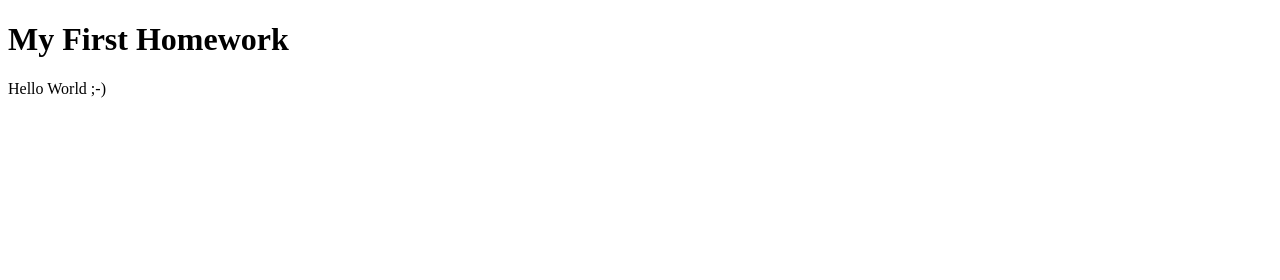
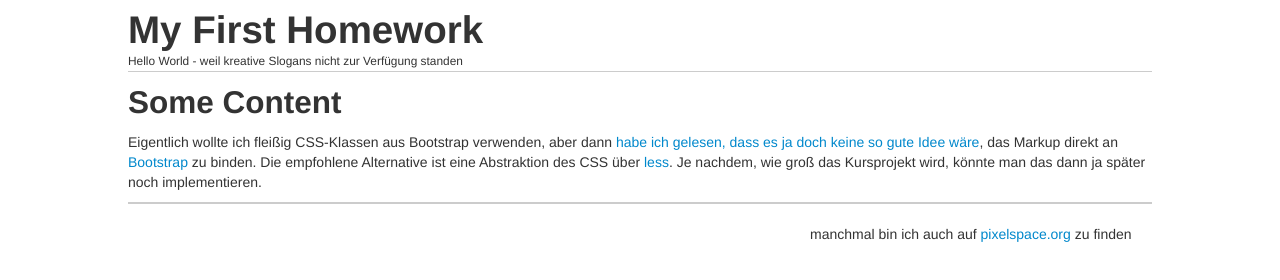
Before and after one commit to danvers/webeng2013, a plain HTML site: page index.html in a window 1280 px wide. Drawn offline with Linux system fonts and the light colour scheme.

Commit message:
some minor changes

```diff
--- /dev/null
+++ b/css/screen.css
@@ -0,0 +1,23 @@
+@CHARSET "UTF-8";
+#page
+{
+	width:80%;
+	margin:0 auto;
+}
+#header{
+	border-bottom:1px solid #ccc;
+
+}
+#footer{
+	border-top:2px solid #ccc;
+	padding:2%;
+	text-align:right;
+}
+#footer ul li
+{
+	display:inline-block;
+}
+
+h1{
+	margin-bottom:0;
+}
--- a/index.html
+++ b/index.html
@@ -3,9 +3,30 @@
 <head>
 <meta charset="UTF-8">
 <title>My Little Website</title>
+<link rel="stylesheet" type="text/css" href="css/bootstrap.min.css" />
+<script type="text/javascript" type="js/bootstrap.min.js"></script>
+
+<link rel="stylesheet" type="text/css" href="css/screen.css" />
 </head>
 <body>
-<h1>My First Homework</h1>
-<p>Hello World ;-)</p>
+<div id="page">
+	<div id="header">
+		<h1>My First Homework</h1>
+		<small>Hello World - weil kreative Slogans nicht zur Verfügung standen</small>
+	</div>
+	<div id="content">
+		<h2>Some Content</h2>
+		<p>Eigentlich wollte ich fleißig CSS-Klassen aus Bootstrap verwenden, aber
+		dann <a href="http://ruby.bvision.com/blog/please-stop-embedding-bootstrap-classes-in-your-html" title="Please stop embedding Bootstrap classes in your HTML!">habe ich gelesen,
+		dass es ja doch keine so gute Idee wäre</a>, das Markup direkt an <a href="http://getbootstrap.com/" title="Bootstrap">Bootstrap</a> zu binden.
+		Die empfohlene Alternative ist eine Abstraktion des CSS über <a href="http://lesscss.org" title="lesscss">less</a>. Je nachdem, wie groß das Kursprojekt wird, könnte man das dann ja später noch implementieren.
+		</p>
+	</div>
+	<div id="footer">
+		<ul>
+			<li>manchmal bin ich auch auf <a href="https://www.pixelspace.org">pixelspace.org</a> zu finden</li>
+		</ul>
+	</div>
+ </div>
 </body>
 </html>
```
